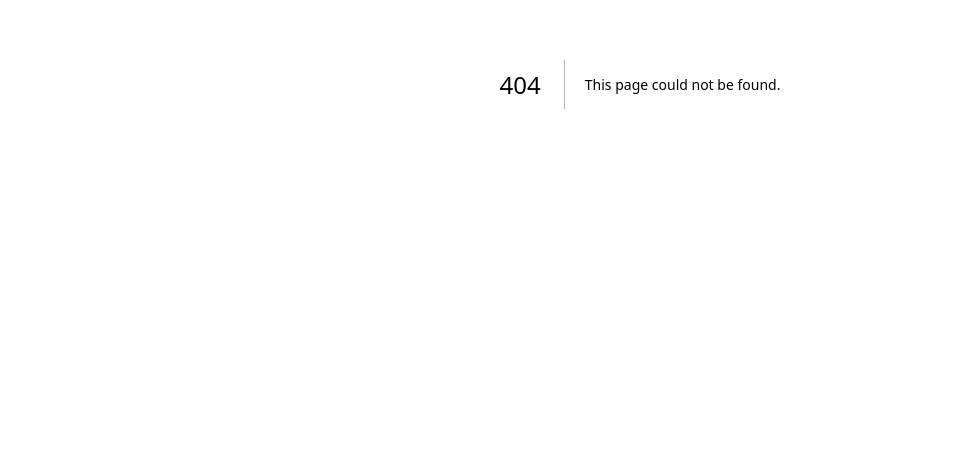
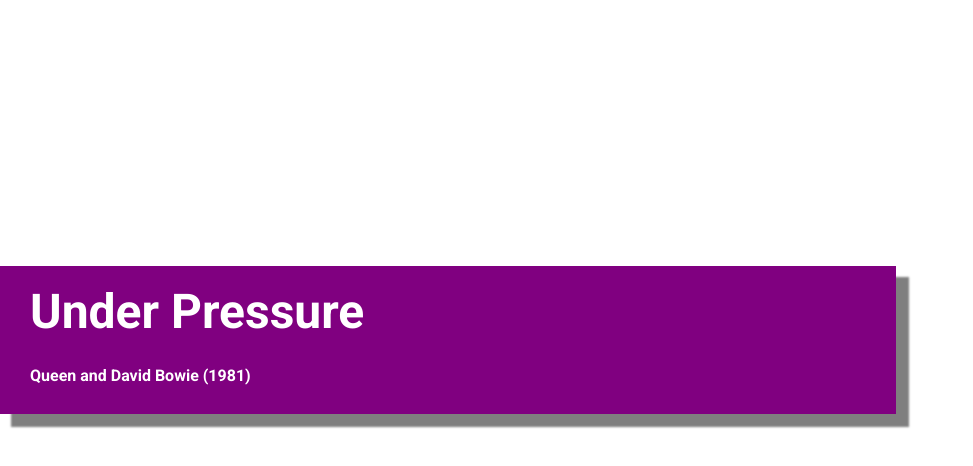
Before and after one commit to steelegbr/nowplaying, a Next.js app in the folder now-playing-frontend/: page /obs/1 in a window 1280 px wide. Before the commit this address had no page. Shown: the part 316-782 px from the top of the page, without its empty margins (0-973 px from the left). Built offline with nearby package versions, Linux system fonts and the light colour scheme.

Commit message:
We have an animated lower third

```diff
--- a/now-playing-frontend/src/app/layout.tsx
+++ b/now-playing-frontend/src/app/layout.tsx
@@ -1,5 +1,5 @@
 import type { Metadata } from "next";
-import 'bootstrap/dist/css/bootstrap.css';
+import "bootstrap/dist/css/bootstrap.css";
 
 export const metadata: Metadata = {
   title: "Now Playing",
@@ -11,6 +11,7 @@
 }: Readonly<{
   children: React.ReactNode;
 }>) {
+
   return (
     <html lang="en">
       <body>
--- /dev/null
+++ b/now-playing-frontend/src/app/obs/[station]/page.tsx
@@ -0,0 +1,13 @@
+import LowerThird from "@/components/lowerthird";
+
+type ObsViewParams = {
+    station: string
+}
+
+const ObsView = async (params: Promise<ObsViewParams>) => {
+    const station = (await params).station;
+
+    return <LowerThird />
+};
+
+export default ObsView;
--- /dev/null
+++ b/now-playing-frontend/src/components/lowerthird.module.css
@@ -0,0 +1,67 @@
+.wrapper {
+    margin: 0;
+    width: 100vw;
+    height: 100vh;
+}
+
+.lowerthird {
+    animation-duration: 3s;
+    animation-name: slide-in;
+    animation-fill-mode: forwards;
+    color: white;
+    background-color: purple;
+    position: fixed;
+    bottom: 70px;
+    padding: 10px;
+    width: 70vw;
+    box-shadow: 12px 12px 2px 1px rgba(0, 0, 0, .5);
+}
+
+.lowerthirdoff {
+    animation-duration: 3s;
+    animation-name: slide-out;
+    animation-fill-mode: forwards;
+    color: white;
+    background-color: purple;
+    position: fixed;
+    bottom: 70px;
+    padding: 10px;
+    width: 70vw;
+    box-shadow: 12px 12px 2px 1px rgba(0, 0, 0, .5);
+}
+
+.title {
+    font-size: 3em;
+    font-weight: bold;
+    padding-left: 20px;
+}
+
+.artist {
+    font-size: 1em;
+    font-weight: bold;
+    padding-left: 20px;
+}
+
+@keyframes slide-in {
+    from {
+        translate: -150vw 0;
+        scale: 200% 1;
+    }
+
+    to {
+        translate: 0 0;
+        scale: 100% 1;
+    }
+}
+
+@keyframes slide-out {
+    from {
+        translate: 0 0;
+        scale: 100% 1;
+    }
+
+    to {
+        translate: -150vw 0;
+        scale: 200% 1;
+    }
+}
--- /dev/null
+++ b/now-playing-frontend/src/components/lowerthird.tsx
@@ -0,0 +1,20 @@
+"use client"
+
+import { SongDto } from "@/models/station"
+import style from "@/components/lowerthird.module.css";
+import { roboto } from "@/fonts";
+
+type LowerThirdParams = {
+    song?: SongDto
+}
+
+const LowerThird = (params: LowerThirdParams) => {
+    return <div className={style.wrapper}>
+        <div className={`${style.lowerthird} ${roboto.className}`}>
+            <p className={style.title}>Under Pressure</p>
+            <p className={style.artist}>Queen and David Bowie (1981)</p>
+        </div>
+    </div>
+}
+
+export default LowerThird;
--- /dev/null
+++ b/now-playing-frontend/src/fonts.ts
@@ -0,0 +1,7 @@
+import { Roboto } from "next/font/google";
+
+export const roboto = Roboto({
+    subsets: ["latin"],
+    display: "swap",
+    weight: ["700"]
+});
```
Also changed, not shown: now-playing-frontend/src/app/obs/[station]/page.module.css (added).
